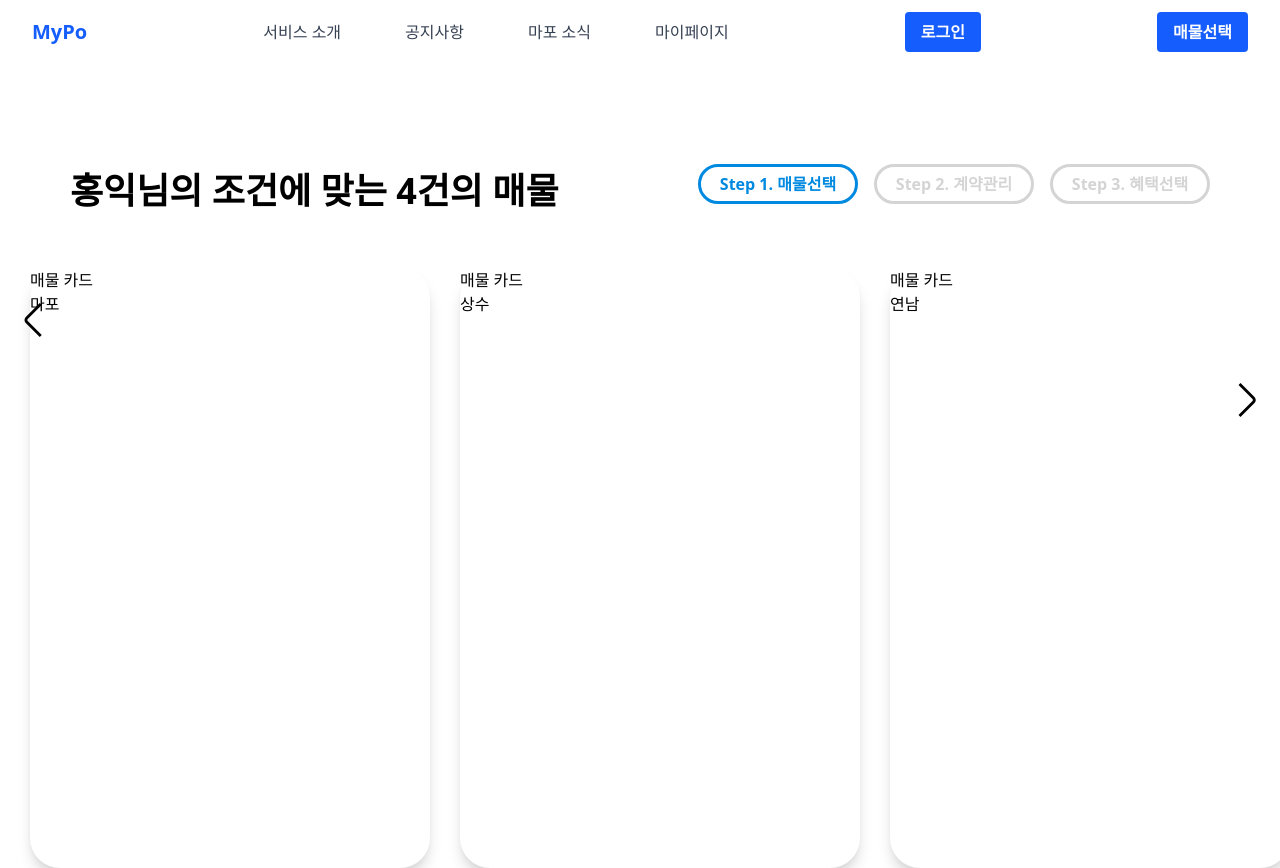
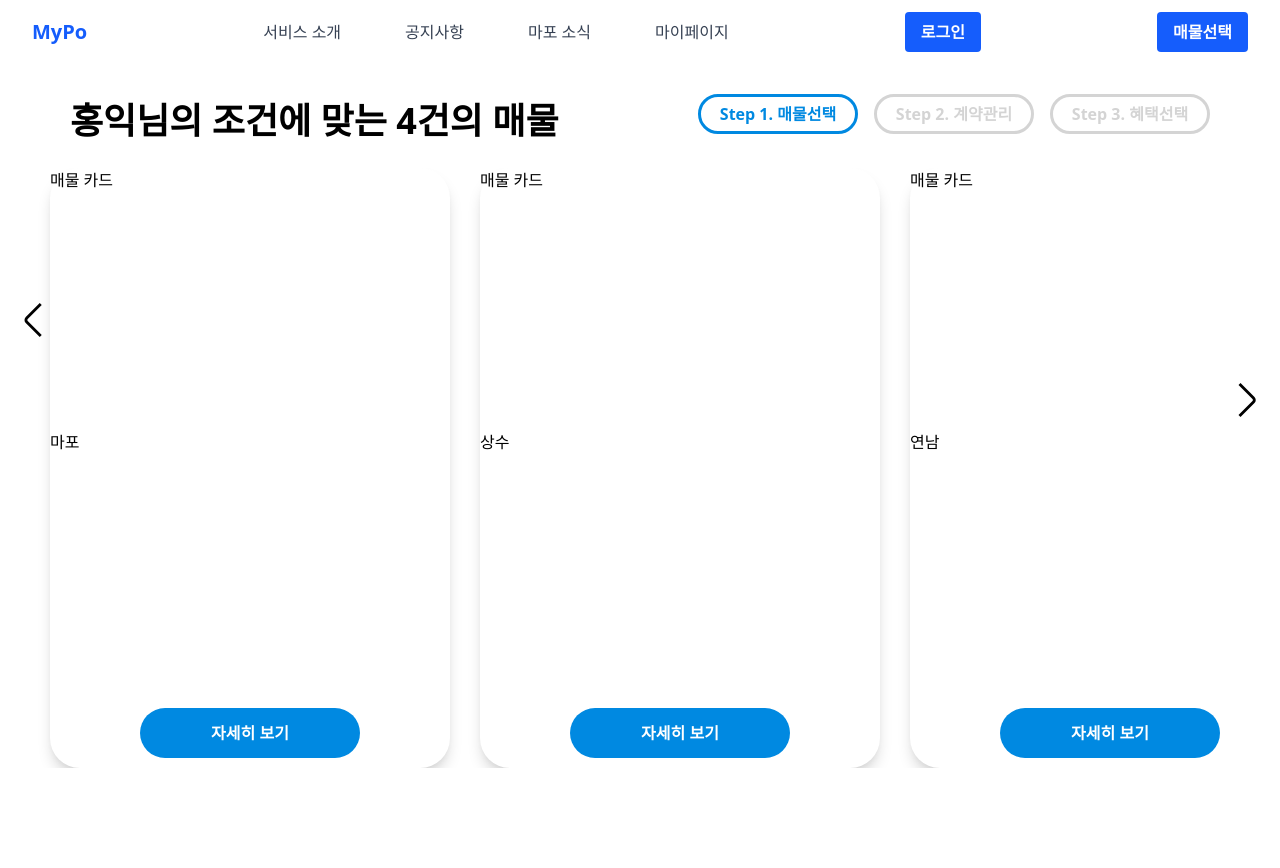
Before and after one commit to t-timda/Agathon25, a React (Vite) app: page /selectproperty in a window 1280 px wide. Built offline with nearby package versions, Linux system fonts and the light colour scheme.

Commit message:
버튼 컴포넌트

```diff
--- a/src/App.jsx
+++ b/src/App.jsx
@@ -3,10 +3,11 @@ import Layout from "./components/Layout.jsx";
 import Login from "./pages/Login.jsx";
 import Main from "./pages/Main.jsx";
 import SelectProperty from "./pages/SelectProperty.jsx";
-import Introduction from './pages/Introduction.jsx'
-import Announcement from './pages/Announcement.jsx'
-import MapoNews from './pages/MapoNews.jsx'
-import MyPage from './pages/MyPage.jsx'
+import Introduction from "./pages/Introduction.jsx";
+import Announcement from "./pages/Announcement.jsx";
+import MapoNews from "./pages/MapoNews.jsx";
+import MyPage from "./pages/MyPage.jsx";
+import PropertyDetail from "./pages/PropertyDetail.jsx";
 
 function App() {
   return (
@@ -19,6 +20,7 @@ function App() {
         <Route path="/Announcement" element={<Announcement />} />
         <Route path="/MapoNews" element={<MapoNews />} />
         <Route path="/MyPage" element={<MyPage />} />
+        <Route path="/propertydeatil" element={<PropertyDetail />} />
       </Route>
     </Routes>
   );
--- a/src/components/Button.jsx
+++ b/src/components/Button.jsx
@@ -1,15 +1,17 @@
 const Button = ({
   onClick,
   text,
-  className = "",
+  className = "bg-[#0089E1] rounded-[50px] px-[20px] py-[5px] text-white font-bold w-[220px] h-[50px]",
   disabled = false,
-  variant = "main",
+  variant = "",
 }) => {
   const baseStyle = "flex items-center justify-center font-Inter ";
 
   const variantStyles = {
-    main: "bg-[] w-[px] h-[px]",
-    signIn: `${disabled ? "bg-[]" : "bg-[]"} w-full h-[px]`,
+    findMyPo: "w-[240px] h-[90px]",
+    detaillook: "",
+    check: "",
+    other: "bg-[#d4d4d4] text-black",
   };
 
   return (
--- a/src/components/Layout.jsx
+++ b/src/components/Layout.jsx
@@ -6,7 +6,7 @@ const Layout = () => {
   return (
     <>
       <Navbar />
-      <div className="pt-20 bg-white text-black min-h-screen">
+      <div className="pt-[10px] bg-white text-black min-h-screen">
         <Outlet />
       </div>
     </>
--- a/src/components/PropertyCard.jsx
+++ b/src/components/PropertyCard.jsx
@@ -1,9 +1,24 @@
+import { useNavigate } from "react-router-dom";
+import Button from "./Button";
+
 const PropertyCard = ({ name, description, price }) => {
+  const nav = useNavigate();
+  const handleClick = () => {
+    nav("/propertydeatil");
+  };
+
   return (
     <>
-      <div className="bg-white shadow-lg shadow-neutral-300 min-w-[400px] h-[600px] rounded-[30px]">
+      <div className="bg-white shadow-lg shadow-neutral-300 min-w-[400px] h-[600px] rounded-[30px] flex flex-col justify-between pb-[10px]">
         <div>매물 카드</div>
         <div>{name}</div>
+        <div className="flex justify-center mt-4">
+          <Button
+            text={"자세히 보기"}
+            varian="detaillook"
+            onClick={() => handleClick()}
+          />
+        </div>
       </div>
     </>
   );
--- a/src/pages/Detail.jsx
+++ /dev/null
@@ -1,5 +0,0 @@
-const Detail= () => {
-    return <div> 디테일일 페이지입니다.</div>;
-  };
-
-  export default Detail;
--- /dev/null
+++ b/src/pages/PropertyDetail.jsx
@@ -0,0 +1,16 @@
+import Step from "../components/Step";
+import Button from "../components/Button";
+
+const PropertyDetail = ({ id }) => {
+  return (
+    <div>
+      <div className="flex justify-between m-[20px] px-[50px]">
+        <div>선택한 매물 {id}</div>
+        <Step step="매물선택" />
+      </div>
+      <Button text="자세히 보기" variant="deatillook" />
+    </div>
+  );
+};
+
+export default PropertyDetail;
--- a/src/pages/SelectProperty.jsx
+++ b/src/pages/SelectProperty.jsx
@@ -9,16 +9,16 @@ const SelectProperty = () => {
           홍익님의 조건에 맞는 4건의 매물
         </div>
 
-        <div className="">
+        <div>
           <Step step="매물선택" />
         </div>
       </div>
 
       {/*카드 컴포넌트 스크롤 */}
-      <div className="relative h-full mt-[50px]">
+      <div className="relative h-full mb-[50px]">
         <div
           id="cardSlider"
-          className="flex overflow-x-auto scroll-smooth gap-[30px] px-[30px] scrollbar-hide"
+          className="flex overflow-x-auto scroll-smooth gap-[30px] px-[50px] scrollbar-hide"
         >
           <>
             <PropertyCard name="마포" />
```
